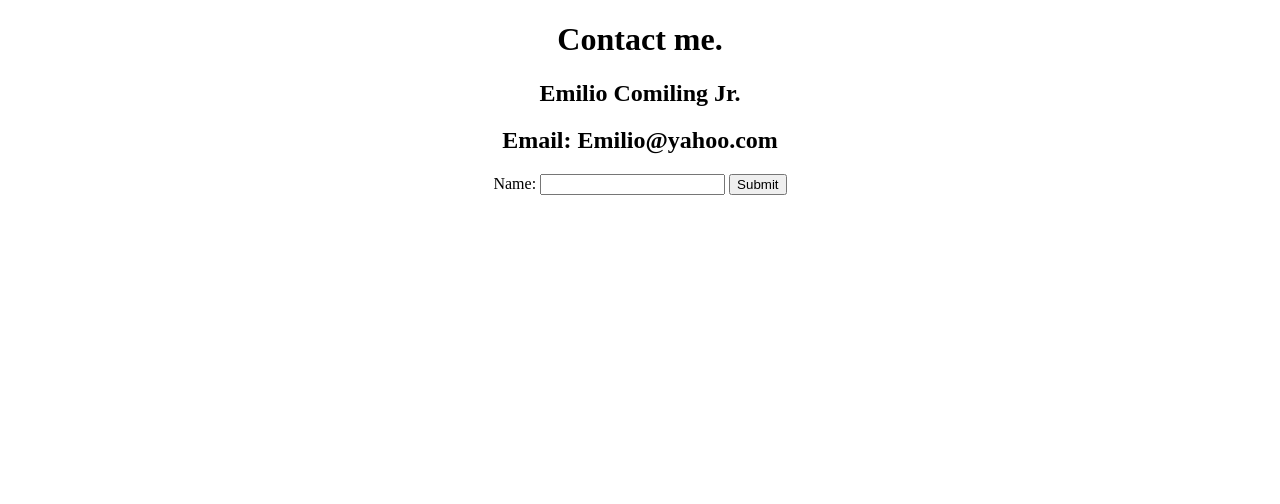
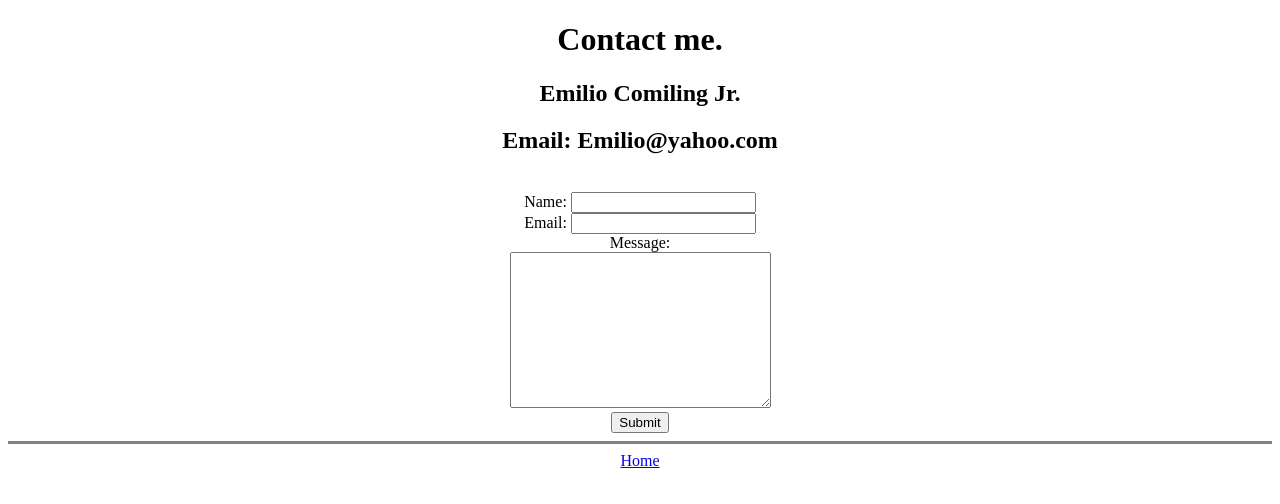
Before and after one commit to EmilioBC/Personal_Site, a plain HTML site: page contacts.html in a window 1280 px wide. Drawn offline with Linux system fonts and the light colour scheme.

Commit message:
Add Home

```diff
--- a/contacts.html
+++ b/contacts.html
@@ -10,12 +10,18 @@
     <h1>Contact me.</h1>
     <h2>Emilio Comiling Jr.</h2>
     <h2>Email: Emilio@yahoo.com</h2>
-
-    <form class="" action="index.html" method="post">
-      <label>Name:</label>
-      <input type="text" name="" value="">
+    <br>
+    <form action="mailto:ecomiling@rocketmail.com" method="post" enctype="text/plain">
+      <label>Name: </label>
+      <input type="text" name="name" value=""><br>
+      <label>Email: </label>
+      <input type="email" name="email"><br>
+      <label>Message: </label><br>
+      <textarea name="Message" id="" cols="30" rows="10"></textarea><br>
       <input type="submit" name="">
     </form>
+    <hr size="3" noshade="0">
+    <a href="index.html">Home</a>
   </center>
 </body>
 </html>
```
Also changed, not shown: hobbies.html (+2 -1 lines), index.html (+3 -4 lines).
